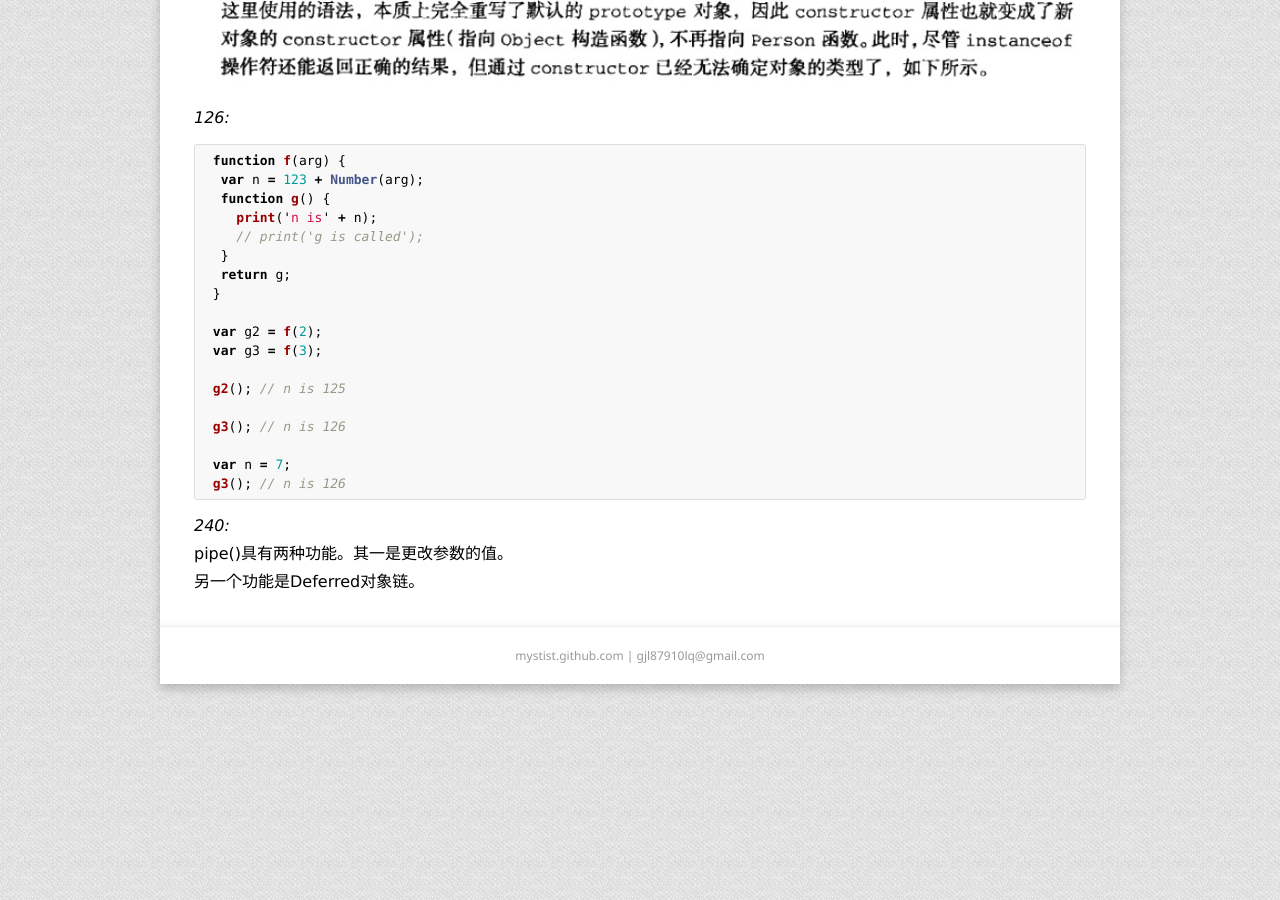
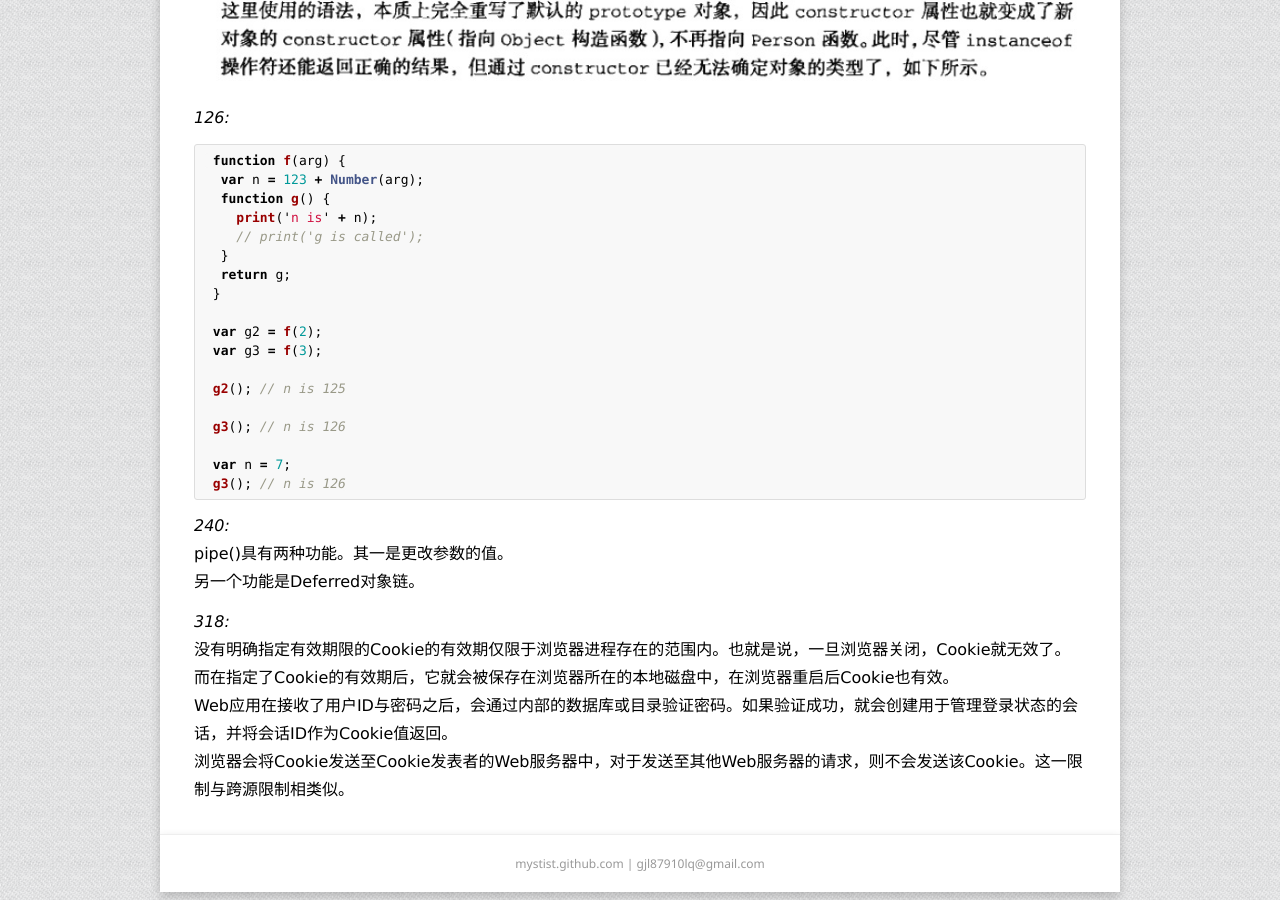
Before and after one commit to mystist/mystist.github.com, a Jekyll site: the page built from _posts/2014-02-18-1.md, in a window 1280 px wide and 900 px high, scrolled down 3667 px. Built offline with Jekyll 4.4.1, drawn with Linux system fonts in a browser that asks for light colours; Markdown is read by kramdown in place of the engine named in the settings.

Commit message:
reading notes

```diff
--- a/_posts/2014-02-18-1.md
+++ b/_posts/2014-02-18-1.md
@@ -101,3 +101,9 @@ categories:
 *240:*
 pipe()具有两种功能。其一是更改参数的值。
 另一个功能是Deferred对象链。
+
+*318:*
+没有明确指定有效期限的Cookie的有效期仅限于浏览器进程存在的范围内。也就是说，一旦浏览器关闭，Cookie就无效了。
+而在指定了Cookie的有效期后，它就会被保存在浏览器所在的本地磁盘中，在浏览器重启后Cookie也有效。
+Web应用在接收了用户ID与密码之后，会通过内部的数据库或目录验证密码。如果验证成功，就会创建用于管理登录状态的会话，并将会话ID作为Cookie值返回。
+浏览器会将Cookie发送至Cookie发表者的Web服务器中，对于发送至其他Web服务器的请求，则不会发送该Cookie。这一限制与跨源限制相类似。
```
